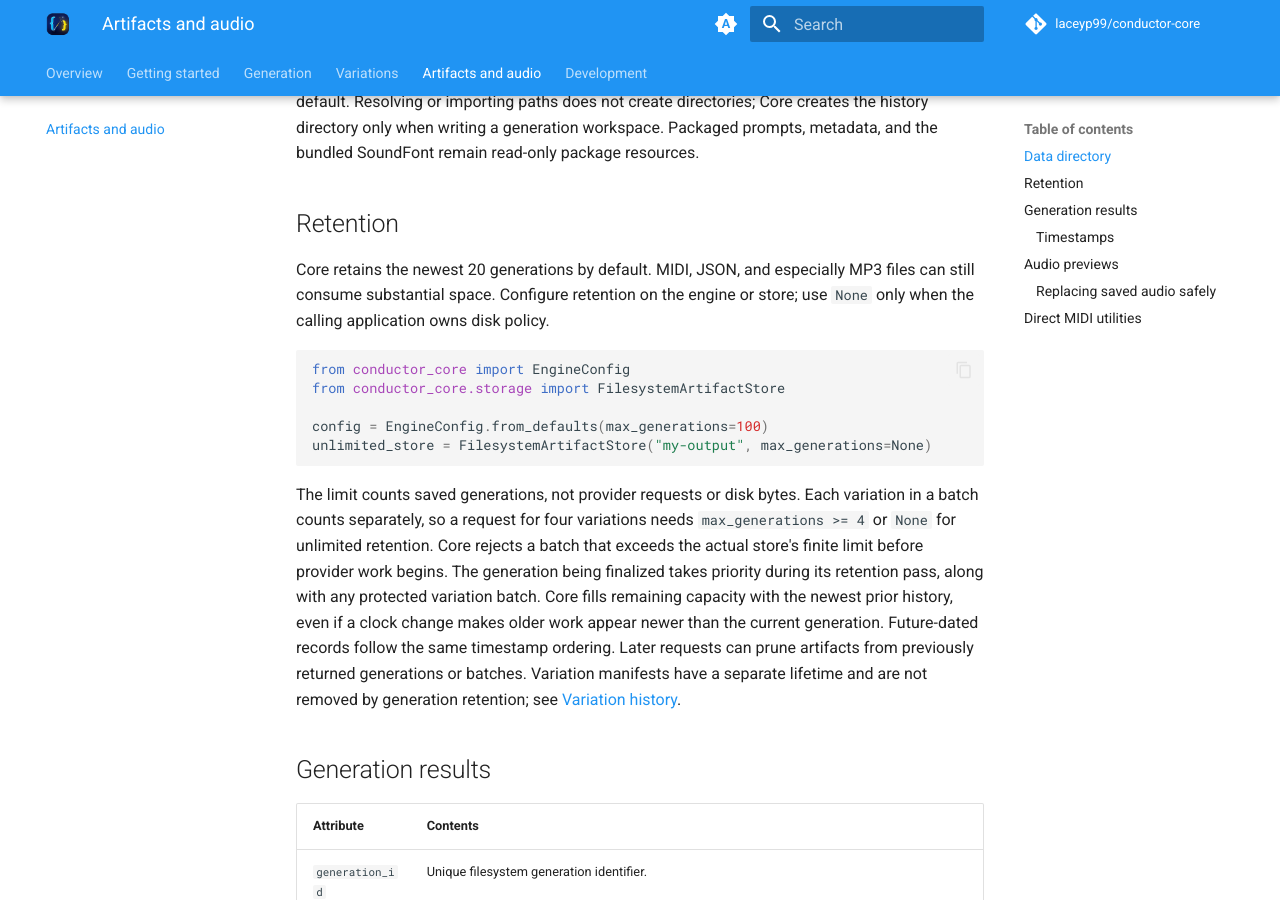
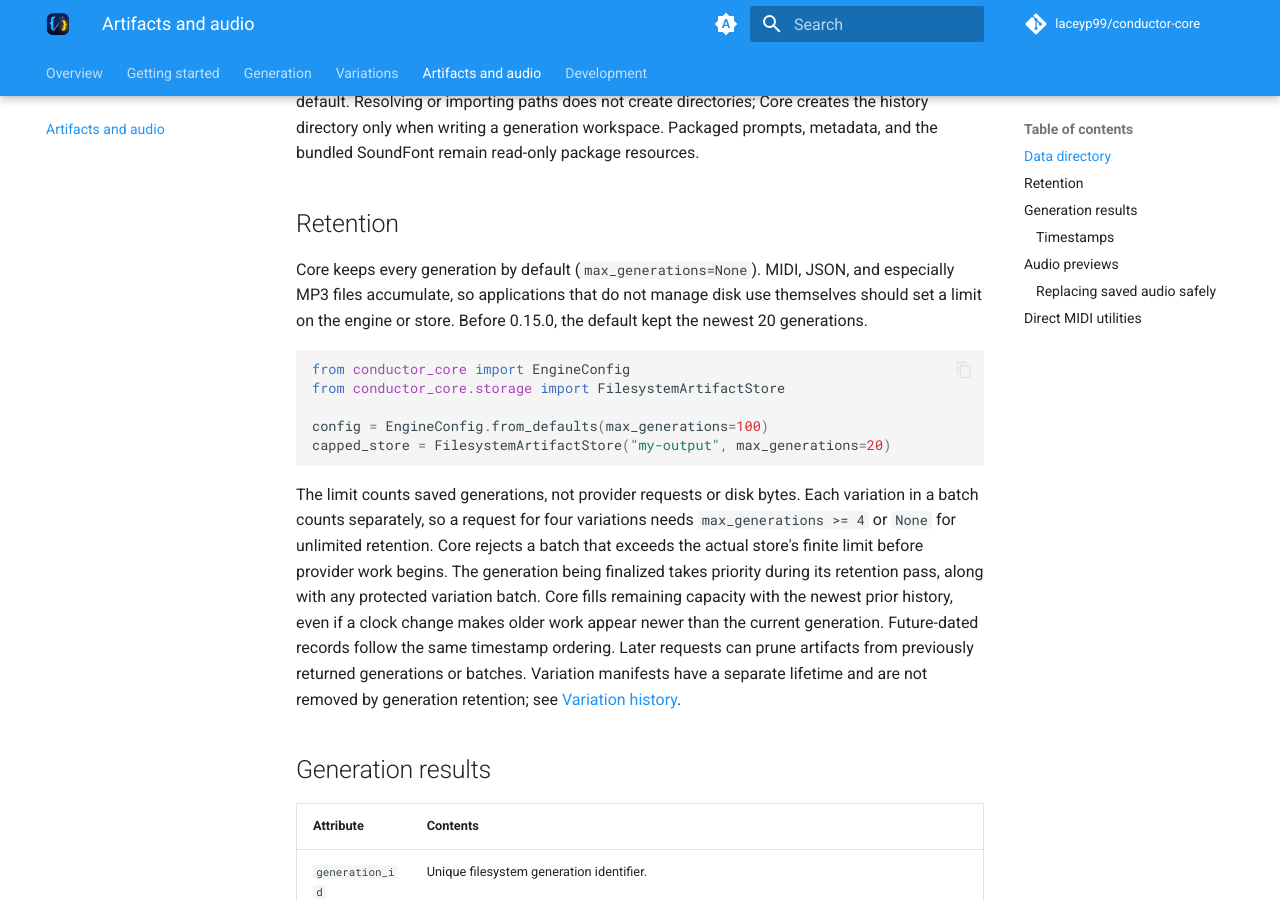
Before and after one commit to laceyp99/conductor-core, an MkDocs documentation site: the page built from docs/artifacts-and-audio.md, in a window 1280 px wide and 900 px high, scrolled down 1673 px. Built offline with MkDocs 1.6.1 and Material for MkDocs 9.7.7, drawn with Linux system fonts in a browser that asks for light colours; comment, search, counter and statistics services are not loaded.

Commit message:
feat(storage): default generation retention to unlimited
Stores and engine configs no longer prune to 20 generations unless the
caller passes max_generations. The default-limit sentinel is removed.

Refs #193

Co-Authored-By: Claude Opus 5.5 <noreply@anthropic.com>

````diff
--- a/docs/artifacts-and-audio.md
+++ b/docs/artifacts-and-audio.md
@@ -53,16 +53,17 @@ resources.
 
 ## Retention
 
-Core retains the newest 20 generations by default. MIDI, JSON, and especially
-MP3 files can still consume substantial space. Configure retention on the
-engine or store; use `None` only when the calling application owns disk policy.
+Core keeps every generation by default (`max_generations=None`). MIDI, JSON,
+and especially MP3 files accumulate, so applications that do not manage disk
+use themselves should set a limit on the engine or store. Before 0.15.0, the
+default kept the newest 20 generations.
 
 ```python
 from conductor_core import EngineConfig
 from conductor_core.storage import FilesystemArtifactStore
 
 config = EngineConfig.from_defaults(max_generations=100)
-unlimited_store = FilesystemArtifactStore("my-output", max_generations=None)
+capped_store = FilesystemArtifactStore("my-output", max_generations=20)
 ```
 
 The limit counts saved generations, not provider requests or disk bytes. Each
````
Also changed, not shown: CHANGELOG.md (+5 -0 lines), docs/variations.md (+2 -2 lines), 3 other files.
